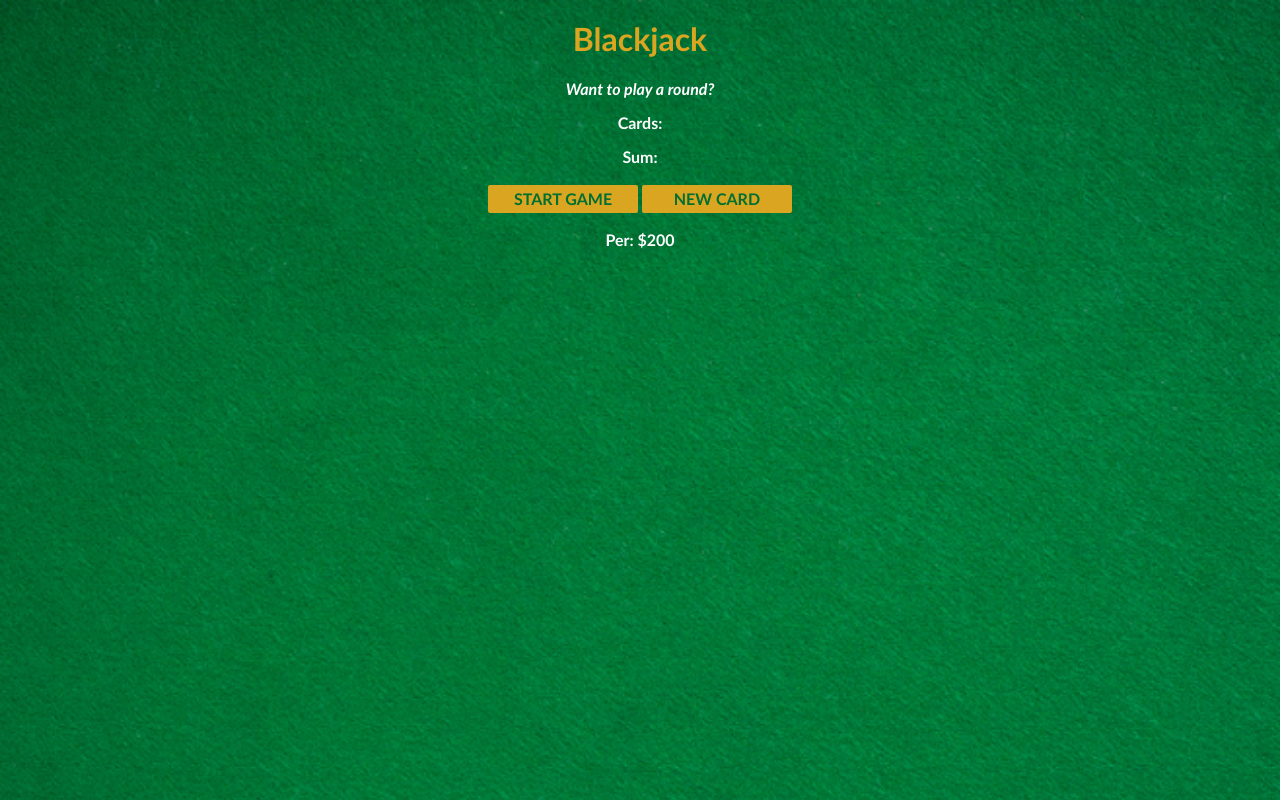
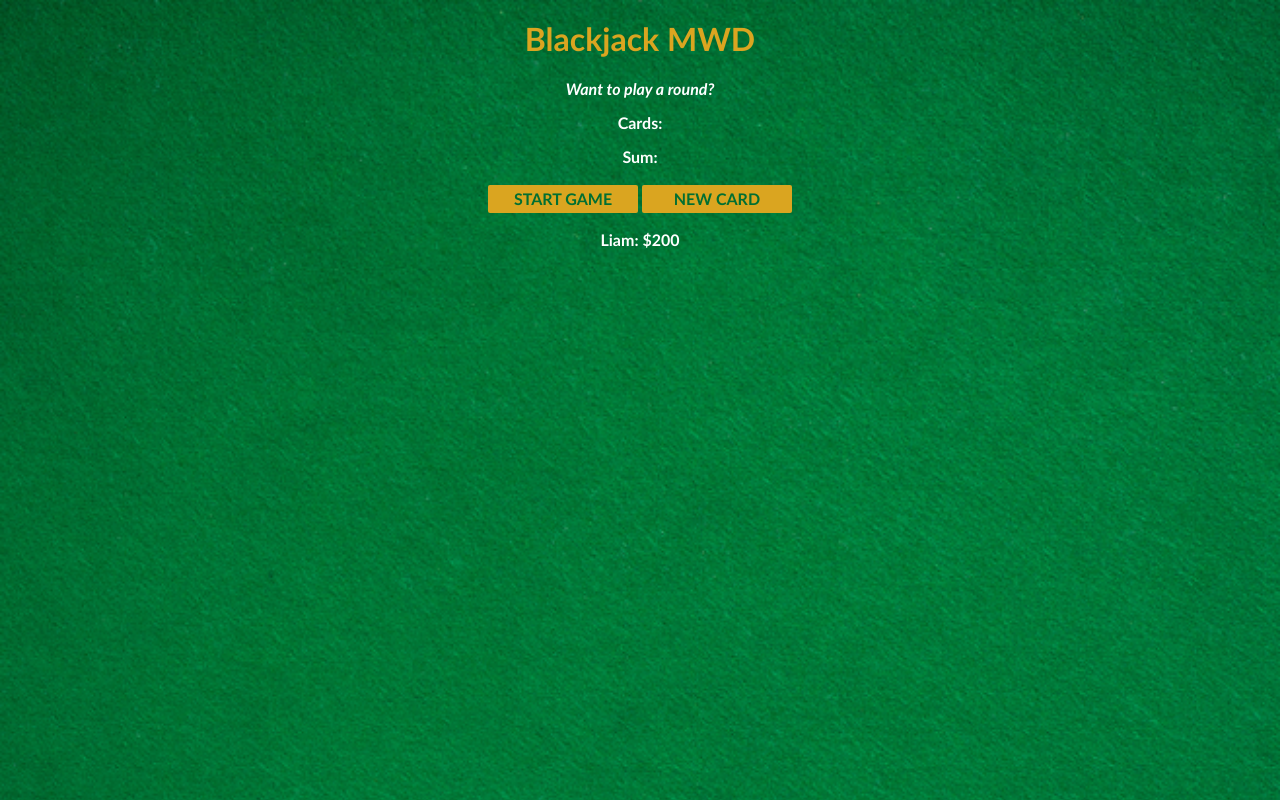
Before and after one commit to Manuwebdevelopment/blackJack, a plain HTML site: page index.html in a window 1280 px wide. Drawn offline with nearby package versions, Linux system fonts and the light colour scheme.

Commit message:
Add files via upload

```diff
--- a/index.html
+++ b/index.html
@@ -1,9 +1,13 @@
+<!DOCTYPE html>
 <html>
-    <head><link rel="stylesheet" href="https://cdnjs.cloudflare.com/ajax/libs/normalize/8.0.1/normalize.css">
+    <head>
+        <meta charset="UTF-8">
+        <meta name="viewport" content="width=device-width, initial-scale=1.0">
+        <link rel="stylesheet" href="https://cdnjs.cloudflare.com/ajax/libs/normalize/8.0.1/normalize.css">
         <link rel="stylesheet" href="index.css">
     </head>
     <body>
-        <h1>Blackjack</h1>
+        <h1>Blackjack MWD</h1>
         <p id="message-el">Want to play a round?</p>
         <p id="cards-el">Cards:</p>
         <p id="sum-el">Sum:</p>
--- a/index.js
+++ b/index.js
@@ -1,5 +1,5 @@
 let player = {
-    name: "Per",
+    name: "Liam",
     chips: 200
 }
 
```
